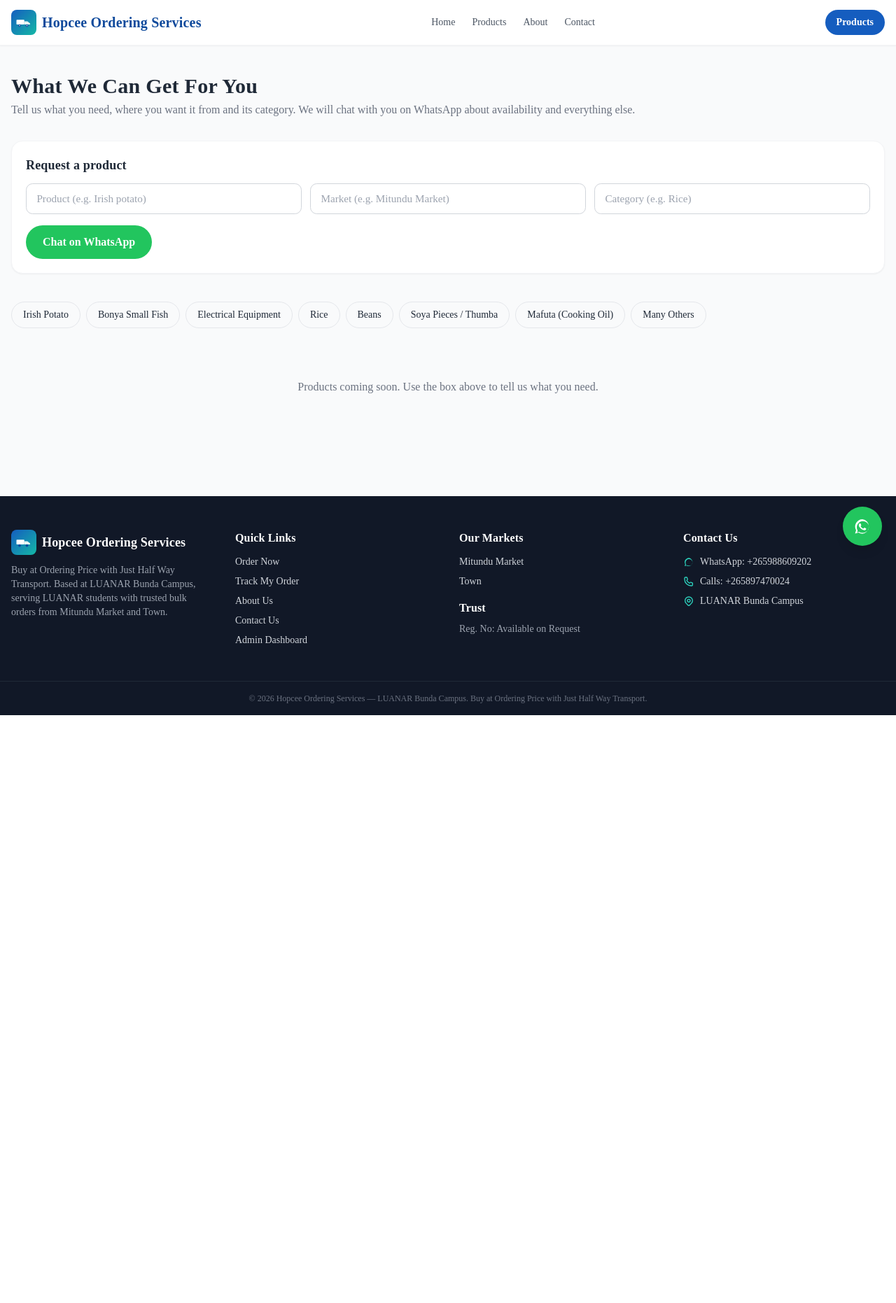
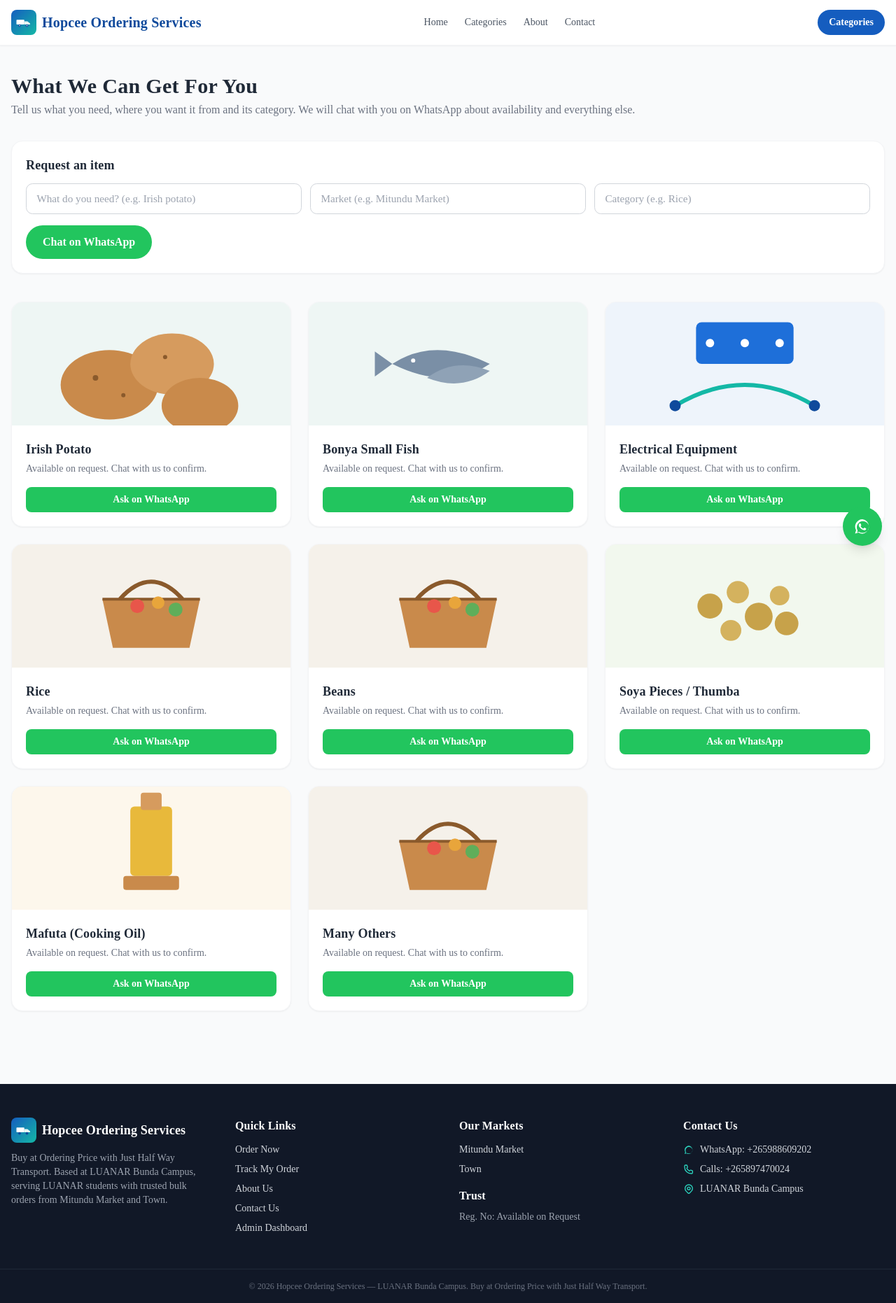
Before and after one commit to hopesonchagota/hopcee, a Django app: page /products/ in a window 1280 px wide. Shown: the whole page at 70% size. Before the commit the page ends 1022 px from the top, so only its background shows below. Run offline with Django 5.2, Linux system fonts and the light colour scheme; data comes from the database, SQL or seed files in the repository; data that the repository does not hold is empty; some libraries are stand-ins or nearby versions.

Commit message:
Categories page and SEO

```diff
--- a/config/settings.py
+++ b/config/settings.py
@@ -171,6 +171,11 @@ HOPCEE = {
     "REG_NUMBER": os.getenv("HOPCEE_REG_NUMBER", "Available on Request"),
 }
 
+# --- Search engines ---
+# Paste the token from Google Search Console (HTML tag method) into this
+# environment variable. Leave empty until you have it.
+GOOGLE_SITE_VERIFICATION = os.getenv("GOOGLE_SITE_VERIFICATION", "").strip()
+
 # --- WhatsApp Cloud API ---
 WHATSAPP_CLOUD_API_TOKEN = os.getenv("WHATSAPP_CLOUD_API_TOKEN", "")
 WHATSAPP_CLOUD_API_PHONE_ID = os.getenv("WHATSAPP_CLOUD_API_PHONE_ID", "")
--- a/core/context_processors.py
+++ b/core/context_processors.py
@@ -4,5 +4,6 @@ from django.conf import settings
 def site_settings(request):
     return {
         "HOPCEE": settings.HOPCEE,
+        "GOOGLE_SITE_VERIFICATION": settings.GOOGLE_SITE_VERIFICATION,
         "cart_count": getattr(request, "cart_count", 0),
     }
--- a/core/urls.py
+++ b/core/urls.py
@@ -7,6 +7,8 @@ app_name = "core"
 urlpatterns = [
     path("", views.home, name="home"),
     path("products/", views.products, name="products"),
+    path("robots.txt", views.robots_txt, name="robots"),
+    path("sitemap.xml", views.sitemap_xml, name="sitemap"),
     path("about/", views.about, name="about"),
     path("contact/", views.contact, name="contact"),
 ]
--- a/core/views.py
+++ b/core/views.py
@@ -1,5 +1,7 @@
 from django.contrib import messages
+from django.http import HttpResponse
 from django.shortcuts import redirect, render
+from django.urls import reverse
 
 from catalog.models import Category, Market, Product
 
@@ -19,24 +21,39 @@ def home(request):
 
 
 def products(request):
-    """Advertisement page: shows everything, no filtering.
+    """Categories page: customers only see categories, then chat on WhatsApp.
 
     ?market= and ?category= (from links on the home page) only pre-fill
     the WhatsApp request form.
     """
-    products_qs = Product.objects.filter(is_available=True).select_related("category", "market")
-
     market = Market.objects.filter(slug=request.GET.get("market")).first()
     category = Category.objects.filter(slug=request.GET.get("category")).first()
 
     context = {
-        "products": products_qs,
         "categories": Category.objects.filter(is_active=True),
         "markets": Market.objects.filter(is_active=True),
         "prefill_market": market.name if market else "",
         "prefill_category": category.name if category else "",
     }
     return render(request, "core/products.html", context)
+
+
+def robots_txt(request):
+    sitemap_url = request.build_absolute_uri(reverse("core:sitemap"))
+    body = f"User-agent: *\nAllow: /\nDisallow: /admin/\nDisallow: /orders/\n\nSitemap: {sitemap_url}\n"
+    return HttpResponse(body, content_type="text/plain")
+
+
+def sitemap_xml(request):
+    pages = ["core:home", "core:products", "core:about", "core:contact"]
+    urls = "".join(
+        f"<url><loc>{request.build_absolute_uri(reverse(name))}</loc></url>" for name in pages
+    )
+    xml = (
+        '<?xml version="1.0" encoding="UTF-8"?>'
+        '<urlset xmlns="http://www.sitemaps.org/schemas/sitemap/0.9">' + urls + "</urlset>"
+    )
+    return HttpResponse(xml, content_type="application/xml")
 
 
 def about(request):
--- a/templates/base.html
+++ b/templates/base.html
@@ -5,7 +5,15 @@
 <meta charset="UTF-8">
 <meta name="viewport" content="width=device-width, initial-scale=1.0">
 <title>{% block title %}{{ HOPCEE.NAME }}{% endblock %} | LUANAR Bunda Campus</title>
-<meta name="description" content="{{ HOPCEE.SLOGAN }} — Hopcee sources Irish Potato, Electrical Equipment, Soya Pieces/Thumba, Mafuta, Bonya small fish and more from Mitundu Market and Town for LUANAR Bunda Campus students.">
+<meta name="description" content="{% block meta_description %}{{ HOPCEE.NAME }} at LUANAR Bunda Campus, Malawi. We source Irish potato, rice, beans, bonya (small fish), electrical equipment, soya pieces (thumba), cooking oil (mafuta) and more from Mitundu Market and Town. Chat with us on WhatsApp.{% endblock %}">
+<meta name="robots" content="index, follow">
+<link rel="canonical" href="{{ request.scheme }}://{{ request.get_host }}{{ request.path }}">
+{% if GOOGLE_SITE_VERIFICATION %}<meta name="google-site-verification" content="{{ GOOGLE_SITE_VERIFICATION }}">{% endif %}
+<meta property="og:type" content="website">
+<meta property="og:site_name" content="{{ HOPCEE.NAME }}">
+<meta property="og:title" content="{{ HOPCEE.NAME }} | LUANAR Bunda Campus">
+<meta property="og:description" content="Irish potato, rice, beans, bonya, electrical equipment and more, sourced from Mitundu Market and Town. Chat with us on WhatsApp.">
+<meta property="og:url" content="{{ request.scheme }}://{{ request.get_host }}{{ request.path }}">
 <script src="https://cdn.tailwindcss.com"></script>
 <script>
   tailwind.config = {
--- a/templates/core/home.html
+++ b/templates/core/home.html
@@ -19,7 +19,7 @@
       </p>
       <div class="flex flex-wrap gap-3">
         <a href="{% url 'core:products' %}" class="bg-white text-hopblue-700 font-semibold px-6 py-3 rounded-full shadow-lg hover:shadow-xl hover:-translate-y-0.5 transition">
-          Browse Products
+          Browse Categories
         </a>
         <a href="{% whatsapp_link HOPCEE.WHATSAPP_NUMBER 'Hi Hopcee, I want to place a bulk order.' %}" target="_blank" rel="noopener"
            class="bg-white/10 border border-white/40 font-semibold px-6 py-3 rounded-full hover:bg-white/20 transition flex items-center gap-2">
@@ -77,7 +77,7 @@
       <div class="p-6">
         <h3 class="font-display font-bold text-lg mb-1">{{ market.name }}</h3>
         <p class="text-gray-500 text-sm mb-3">{{ market.description|default:"A regular Hopcee sourcing trip." }}</p>
-        <a href="{% url 'core:products' %}?market={{ market.slug }}" class="text-sm font-semibold text-hopblue-700 hover:underline">See products from this market →</a>
+        <a href="{% url 'core:products' %}?market={{ market.slug }}" class="text-sm font-semibold text-hopblue-700 hover:underline">See what we get from this market →</a>
       </div>
     </div>
     {% empty %}
@@ -201,7 +201,7 @@
   <div class="hero-gradient rounded-3xl p-10 text-center text-white">
     <h2 class="font-display text-2xl sm:text-3xl font-bold mb-3">Looking for something?</h2>
     <p class="text-white/90 mb-6 max-w-xl mx-auto">Join fellow LUANAR Bunda students buying smart with Hopcee.</p>
-    <a href="{% url 'core:products' %}" class="bg-white text-hopblue-700 font-semibold px-8 py-3 rounded-full shadow-lg hover:shadow-xl transition inline-block">Browse Products</a>
+    <a href="{% url 'core:products' %}" class="bg-white text-hopblue-700 font-semibold px-8 py-3 rounded-full shadow-lg hover:shadow-xl transition inline-block">Browse Categories</a>
   </div>
 </section>
 
--- a/templates/core/products.html
+++ b/templates/core/products.html
@@ -1,5 +1,5 @@
 {% extends "base.html" %}
-{% block title %}Products{% endblock %}
+{% block title %}Categories{% endblock %}
 {% block content %}
 <section class="max-w-7xl mx-auto px-4 py-10">
   <div class="mb-8">
@@ -9,9 +9,9 @@
 
   <!-- WhatsApp request box -->
   <div class="bg-white border border-gray-100 rounded-2xl p-5 shadow-sm mb-10">
-    <h2 class="font-display font-semibold text-lg mb-3">Request a product</h2>
+    <h2 class="font-display font-semibold text-lg mb-3">Request an item</h2>
     <div class="grid sm:grid-cols-3 gap-3">
-      <input id="req-product" type="text" placeholder="Product (e.g. Irish potato)" class="form-input">
+      <input id="req-product" type="text" placeholder="What do you need? (e.g. Irish potato)" class="form-input">
       <input id="req-market" type="text" list="market-list" value="{{ prefill_market }}" placeholder="Market (e.g. Mitundu Market)" class="form-input">
       <input id="req-category" type="text" list="category-list" value="{{ prefill_category }}" placeholder="Category (e.g. Rice)" class="form-input">
     </div>
@@ -22,35 +22,25 @@
     </button>
   </div>
 
-  <!-- Category options -->
-  {% if categories %}
-  <div class="flex flex-wrap gap-2 mb-8">
+  <!-- Categories only -->
+  <div class="grid sm:grid-cols-2 lg:grid-cols-3 gap-6">
     {% for c in categories %}
-    <button type="button" onclick="pick('', '', '{{ c.name|escapejs }}')" class="px-4 py-2 rounded-full bg-gray-50 border border-gray-200 text-sm font-medium hover:bg-hopblue-50">{{ c.name }}</button>
-    {% endfor %}
-  </div>
-  {% endif %}
-
-  <!-- Products (advert only, no cart) -->
-  <div class="grid sm:grid-cols-2 lg:grid-cols-3 gap-6">
-    {% for product in products %}
     <div class="bg-white rounded-2xl border border-gray-100 shadow-sm overflow-hidden flex flex-col">
       <div class="h-44 overflow-hidden">
-        <img src="{{ product.image_url|default:'/static/img/placeholders/generic.svg' }}" alt="{{ product.name }}" class="w-full h-full object-cover">
+        <img src="{{ c.image_url|default:'/static/img/placeholders/basket.svg' }}" alt="{{ c.name }}" class="w-full h-full object-cover">
       </div>
       <div class="p-5 flex-1 flex flex-col">
-        <span class="text-xs font-semibold text-hopteal-600 uppercase">{{ product.category.name }} · {{ product.market.name }}</span>
-        <h3 class="font-display font-semibold text-lg mt-1">{{ product.name }}</h3>
-        <p class="text-sm text-gray-500 mt-1 flex-1">{{ product.description|default:"Sourced fresh on request." }}</p>
+        <h3 class="font-display font-semibold text-lg">{{ c.name }}</h3>
+        <p class="text-sm text-gray-500 mt-1 flex-1">{{ c.description|default:"Available on request. Chat with us to confirm." }}</p>
         <button type="button"
-                onclick="pick('{{ product.name|escapejs }}', '{{ product.market.name|escapejs }}', '{{ product.category.name|escapejs }}'); sendRequest()"
+                onclick="pick('', '', '{{ c.name|escapejs }}'); sendRequest()"
                 class="mt-4 w-full bg-green-500 hover:bg-green-600 text-white font-semibold text-sm py-2 rounded-lg">
           Ask on WhatsApp
         </button>
       </div>
     </div>
     {% empty %}
-    <p class="col-span-3 text-center text-gray-500 py-10">Products coming soon. Use the box above to tell us what you need.</p>
+    <p class="col-span-3 text-center text-gray-500 py-10">Categories coming soon. Use the box above to tell us what you need.</p>
     {% endfor %}
   </div>
 </section>
@@ -61,14 +51,13 @@
     if (product) document.getElementById("req-product").value = product;
     if (market) document.getElementById("req-market").value = market;
     if (category) document.getElementById("req-category").value = category;
-    if (!product) window.scrollTo({ top: 0, behavior: "smooth" });
   }
   function sendRequest() {
     var product = document.getElementById("req-product").value.trim();
     var market = document.getElementById("req-market").value.trim();
     var category = document.getElementById("req-category").value.trim();
     var msg = "Hi Hopcee, I am looking for:";
-    if (product) msg += "\nProduct: " + product;
+    if (product) msg += "\nItem: " + product;
     if (market) msg += "\nMarket: " + market;
     if (category) msg += "\nCategory: " + category;
     msg += "\nIs it available?";
--- a/templates/partials/navbar.html
+++ b/templates/partials/navbar.html
@@ -17,20 +17,20 @@
 
       <div class="hidden md:flex items-center gap-6 text-sm font-medium text-gray-600">
         <a href="{% url 'core:home' %}" class="hover:text-hopblue-600">Home</a>
-        <a href="{% url 'core:products' %}" class="hover:text-hopblue-600">Products</a>
+        <a href="{% url 'core:products' %}" class="hover:text-hopblue-600">Categories</a>
         <a href="{% url 'core:about' %}" class="hover:text-hopblue-600">About</a>
         <a href="{% url 'core:contact' %}" class="hover:text-hopblue-600">Contact</a>
       </div>
 
       <div class="flex items-center gap-3">
 
-        <a href="{% url 'core:products' %}" class="text-sm font-semibold bg-hopblue-600 text-white px-4 py-2 rounded-full hover:bg-hopblue-700 transition">Products</a>
+        <a href="{% url 'core:products' %}" class="text-sm font-semibold bg-hopblue-600 text-white px-4 py-2 rounded-full hover:bg-hopblue-700 transition">Categories</a>
       </div>
     </div>
 
     <div class="md:hidden flex justify-between text-xs font-medium text-gray-600 pb-3 overflow-x-auto gap-4">
       <a href="{% url 'core:home' %}" class="whitespace-nowrap hover:text-hopblue-600">Home</a>
-      <a href="{% url 'core:products' %}" class="whitespace-nowrap hover:text-hopblue-600">Products</a>
+      <a href="{% url 'core:products' %}" class="whitespace-nowrap hover:text-hopblue-600">Categories</a>
       <a href="{% url 'core:about' %}" class="whitespace-nowrap hover:text-hopblue-600">About</a>
       <a href="{% url 'core:contact' %}" class="whitespace-nowrap hover:text-hopblue-600">Contact</a>
     </div>
```
